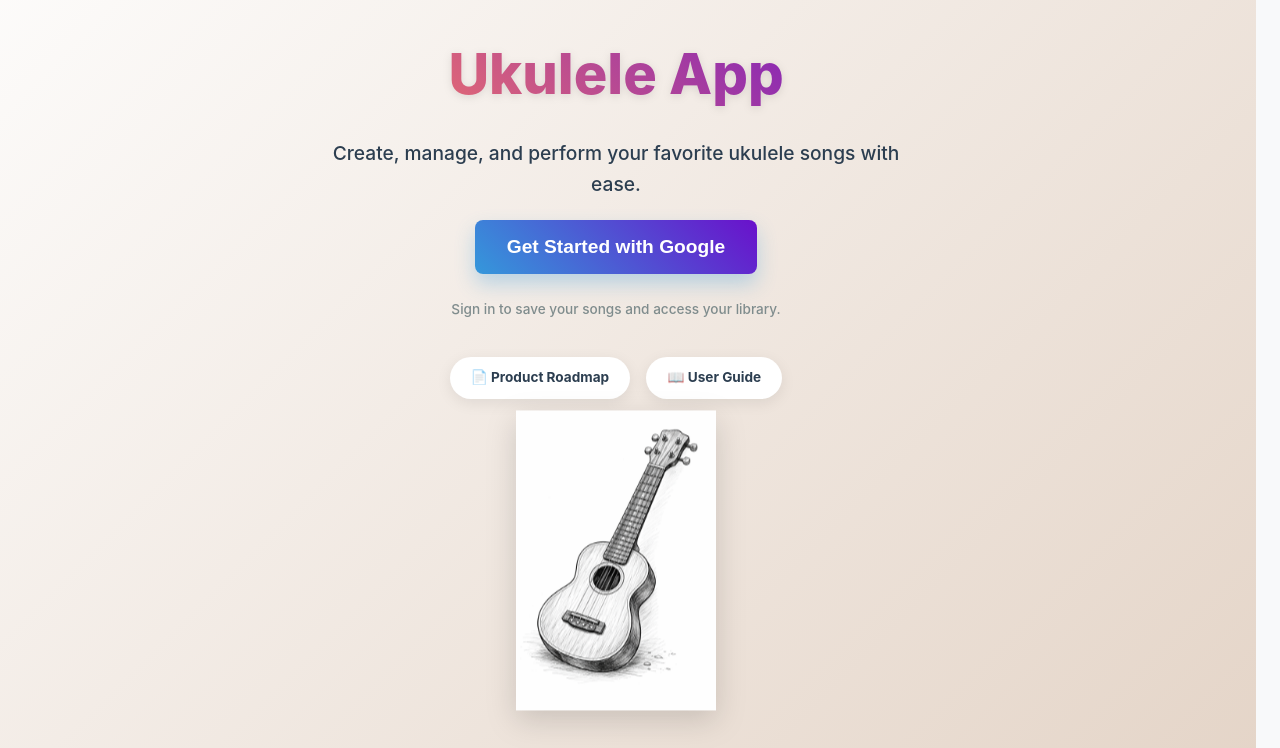
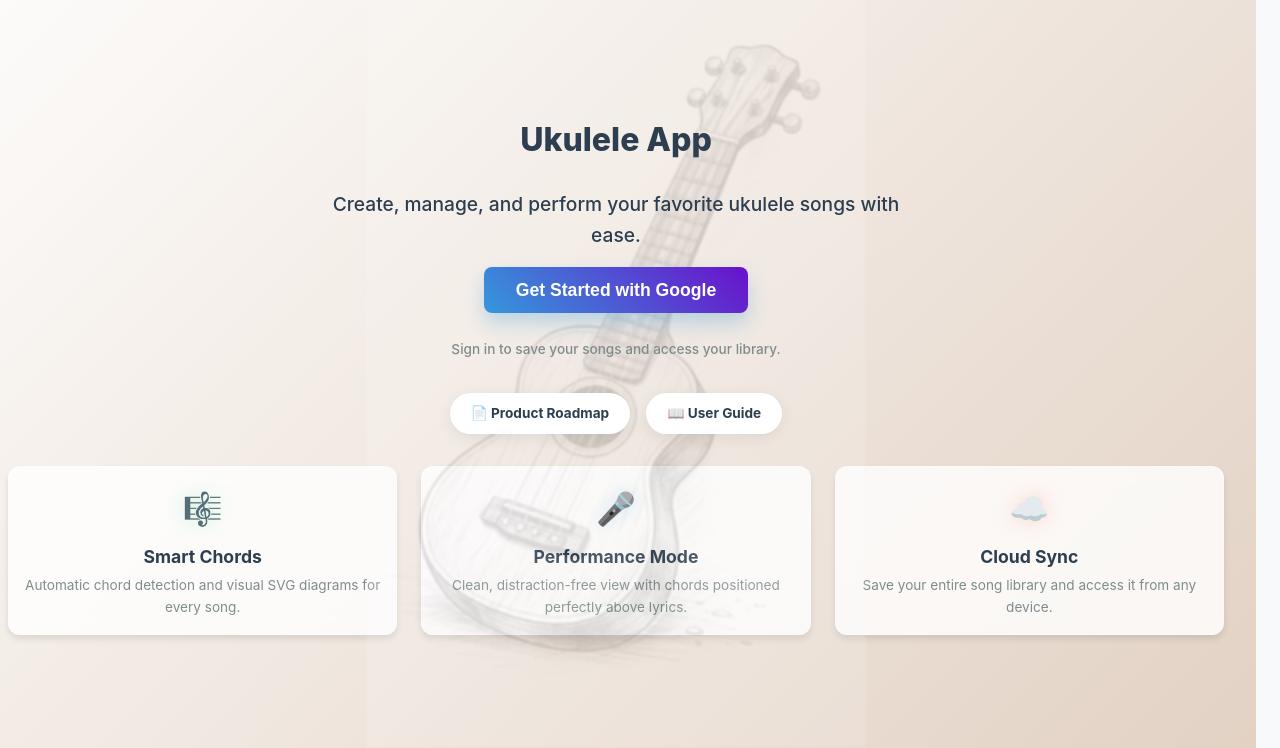
Before and after one commit to AnnaShalaginova/ukulele-app, a React (Vite) app: page / in a window 1280 px wide. Shown: the top 748 px of the page. Built offline with nearby package versions, Linux system fonts and the light colour scheme.

Commit message:
ui: move ukulele icon to background behind hero text

```diff
--- a/src/App.css
+++ b/src/App.css
@@ -499,35 +499,35 @@ button {
   box-shadow: none;
   box-sizing: border-box;
   overflow: hidden;
+  position: relative; /* Base for absolute child */
 }
 
-.hero h1 {
-  font-size: 3.5rem;
-  margin-bottom: 0.25rem;
-  background: linear-gradient(45deg, var(--accent-orange), var(--accent-purple));
-  -webkit-background-clip: text;
-  -webkit-text-fill-color: transparent;
-  filter: drop-shadow(0 2px 4px rgba(0,0,0,0.1));
+.hero {
+  position: relative;
+  z-index: 2; /* Content above background */
+}
+
+.ukulele-icon {
+  position: absolute;
+  top: 50%;
+  left: 50%;
+  transform: translate(-50%, -50%);
+  z-index: 1;
+  opacity: 0.15; /* Faded background look */
+  pointer-events: none; /* Don't block clicks */
+  margin: 0;
+  filter: grayscale(20%) blur(1px);
+}
+
+.ukulele-icon img {
+  width: 500px;
+  height: auto;
 }
 
 @media (max-width: 600px) {
-  .hero h1 {
-    font-size: 2.2rem;
+  .ukulele-icon img {
+    width: 300px;
   }
-  .ukulele-icon img {
-    width: 100px !important;
-  }
-}
-
-.ukulele-icon {
-  margin-bottom: 0.5rem;
-  filter: drop-shadow(0 10px 15px rgba(0, 0, 0, 0.15));
-  animation: float 4s ease-in-out infinite;
-}
-
-.ukulele-icon img {
-  width: 120px;
-  height: auto;
 }
 
 @keyframes float {
--- a/src/App.jsx
+++ b/src/App.jsx
@@ -204,12 +204,16 @@ function App() {
   if (!user) {
     return (
       <div className="container landing-page">
+        <div className="ukulele-icon">
+          <img src="ukulele-landing.png" alt="Ukulele" />
+        </div>
+
         <header className="hero">
           <h1>Ukulele App</h1>
           <p>Create, manage, and perform your favorite ukulele songs with ease.</p>
 
-          <div className="login-section" style={{ margin: '20px 0' }}>
-            <button className="secondary-btn" onClick={signInWithGoogle} style={{ padding: '1rem 2rem', fontSize: '1.2rem' }}>
+          <div className="login-section">
+            <button className="secondary-btn" onClick={signInWithGoogle}>
               Get Started with Google
             </button>
             <p>Sign in to save your songs and access your library.</p>
@@ -222,10 +226,6 @@ function App() {
             <a href="https://github.com/AnnaShalaginova/ukulele-app/blob/main/USER_GUIDE.md" target="_blank" rel="noopener noreferrer" className="doc-pill">
               📖 User Guide
             </a>
-          </div>
-
-          <div className="ukulele-icon" style={{ marginTop: '20px' }}>
-            <img src="ukulele-landing.png" alt="Ukulele" style={{ width: '200px', height: 'auto' }} />
           </div>
         </header>
 
```
